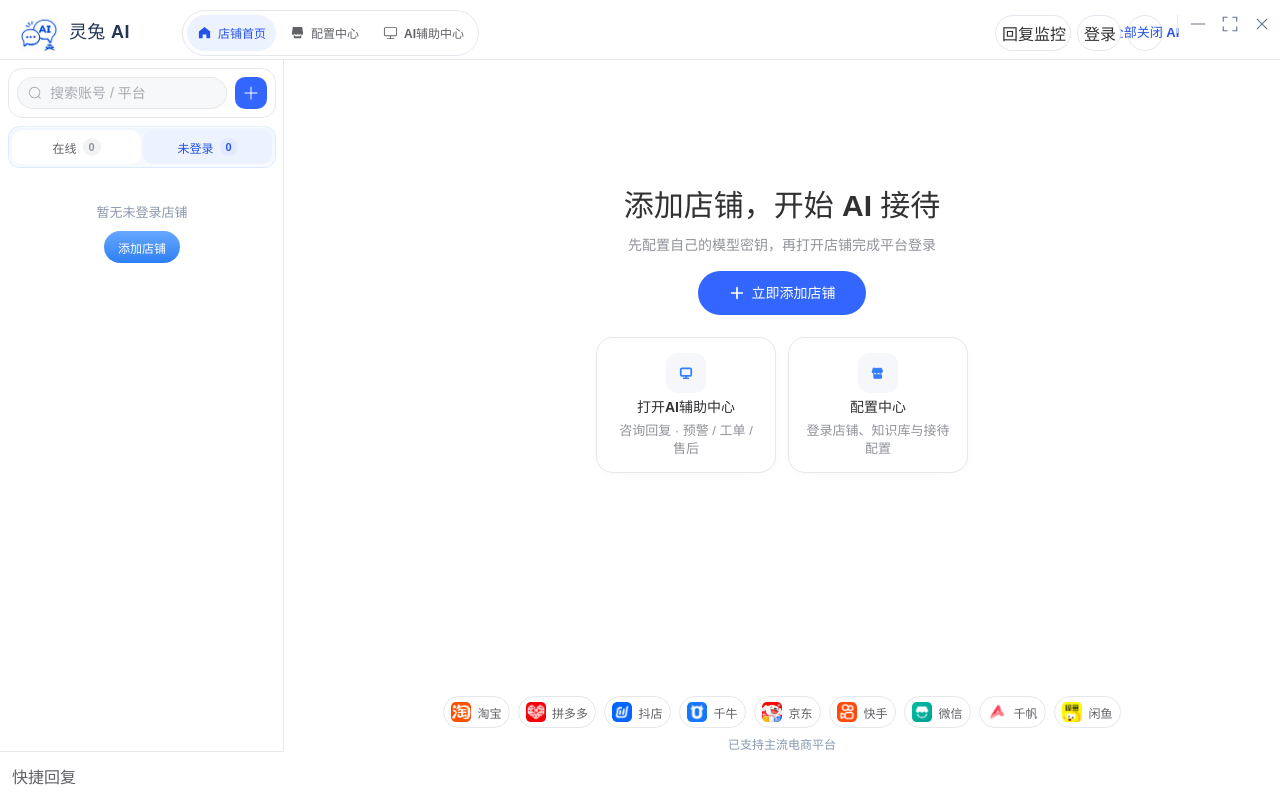
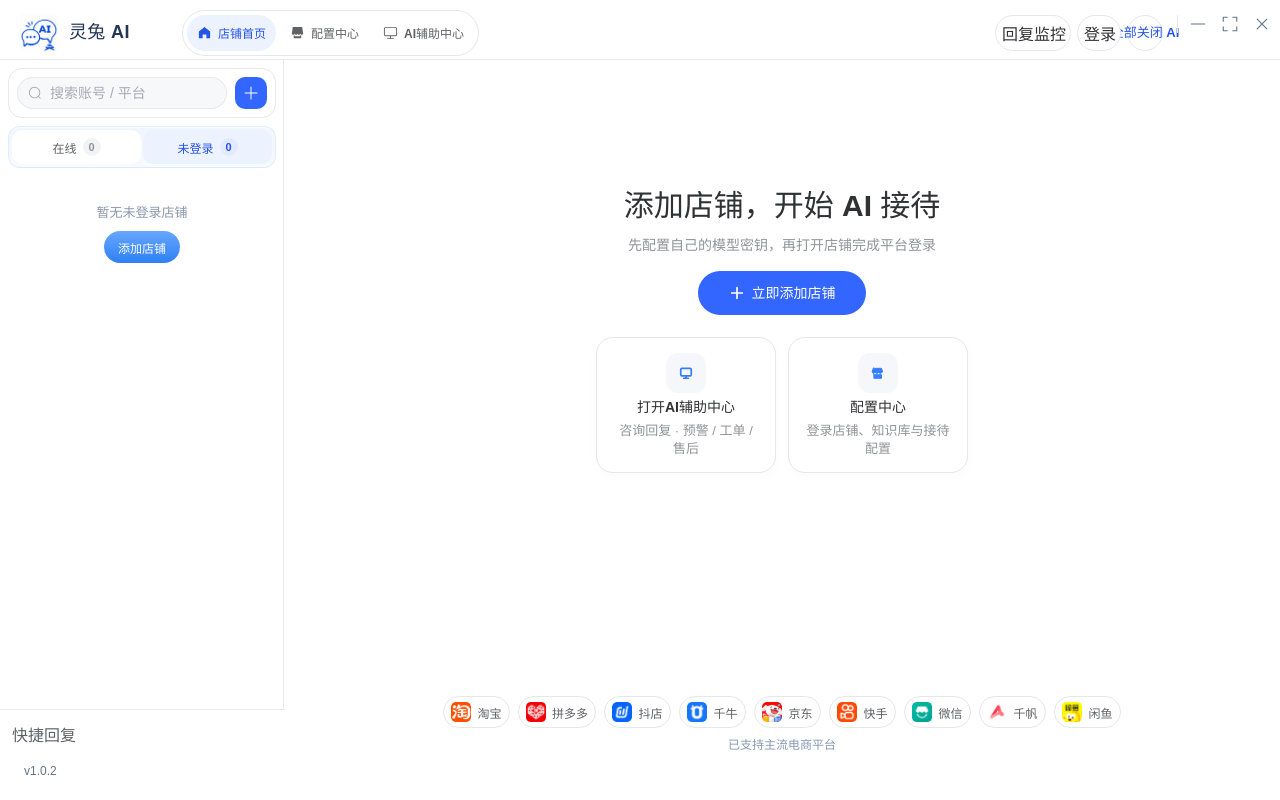
Before and after one commit to 907609732/LTTLT-AI-Customer-Service, a Vue app: page / in a window 1280 px wide. Built offline with nearby package versions, Linux system fonts and the light colour scheme.

Commit message:
feat: display build version in lower-left sidebar and bump to 1.0.2

```diff
--- a/package.json
+++ b/package.json
@@ -1,6 +1,6 @@
 {
   "name": "lingtu-ai",
-  "version": "1.0.1",
+  "version": "1.0.2",
   "private": true,
   "description": "灵兔 AI · 本机模型 Key 与可选托管服务的电商客服桌面端",
   "main": "dist-electron/main.cjs",
--- a/src/app/layouts/MainLayout.vue
+++ b/src/app/layouts/MainLayout.vue
@@ -2,6 +2,7 @@
 import { computed, onBeforeUnmount, ref, watch } from 'vue'
 import { useRoute, useRouter } from 'vue-router'
 import BrandMark from '@/shared/ui/BrandMark.vue'
+import AppVersion from '@/shared/ui/AppVersion.vue'
 import IconHomeFilled from '@/shared/icons/IconHomeFilled.vue'
 import IconShop from '@/shared/icons/IconShop.vue'
 import IconMonitor from '@/shared/icons/IconMonitor.vue'
@@ -365,6 +366,7 @@ async function navigate(path: string) {
         </button>
         <footer class="sidebar-footer">
           <button @click="quickReplyVisible = true">快捷回复</button>
+          <AppVersion />
         </footer>
       </aside>
       <main class="workbench-main" :inert="setup.visible"><router-view /></main>
@@ -374,6 +376,12 @@ async function navigate(path: string) {
   </div>
 </template>
 <style scoped>
+.sidebar-footer {
+  flex-wrap: wrap;
+}
+.sidebar-footer :deep(.app-version) {
+  flex-basis: 100%;
+}
 .workbench-main {
   flex: 1;
   min-width: 0;
--- a/src/app/layouts/ShopManageView.vue
+++ b/src/app/layouts/ShopManageView.vue
@@ -7,6 +7,7 @@
 import { computed, ref } from 'vue'
 import { useRoute, useRouter } from 'vue-router'
 import BrandMark from '@/shared/ui/BrandMark.vue'
+import AppVersion from '@/shared/ui/AppVersion.vue'
 import { notifyUnavailable } from '@/shared/ui/feedback'
 import { navGroups, panelRegistry, isPanelKey, type PanelKey, type NavItem } from '../navigation'
 const router = useRouter(),
@@ -165,6 +166,7 @@ function goHome() {
               </span>
             </button>
           </div>
+          <AppVersion />
         </aside>
 
         <main class="main" data-v-105c9fec="">
--- a/src/env.d.ts
+++ b/src/env.d.ts
@@ -1,6 +1,7 @@
 import type { DesktopApi, RenderError } from './shared/contracts/desktop'
 
 declare global {
+  const __APP_VERSION__: string
   interface Window {
     yunduoDesktop?: DesktopApi
     __vueErrors?: RenderError[]
--- /dev/null
+++ b/src/shared/ui/AppVersion.vue
@@ -0,0 +1,24 @@
+<script setup lang="ts">
+const version = __APP_VERSION__
+</script>
+
+<template>
+  <span class="app-version" :title="`当前软件版本 v${version}`" aria-label="软件版本"
+    >v{{ version }}</span
+  >
+</template>
+
+<style scoped>
+.app-version {
+  display: block;
+  flex: 0 0 auto;
+  box-sizing: border-box;
+  padding: 8px 12px;
+  color: #64748b;
+  font-size: 12px;
+  line-height: 18px;
+  font-variant-numeric: tabular-nums;
+  white-space: nowrap;
+  user-select: text;
+}
+</style>
--- a/vite.config.ts
+++ b/vite.config.ts
@@ -1,10 +1,16 @@
 import { defineConfig } from 'vitest/config'
 import vue from '@vitejs/plugin-vue'
 import { fileURLToPath, URL } from 'node:url'
+import { readFileSync } from 'node:fs'
+
+const { version } = JSON.parse(
+  readFileSync(new URL('./package.json', import.meta.url), 'utf8'),
+) as { version: string }
 
 export default defineConfig({
   base: './',
   plugins: [vue()],
+  define: { __APP_VERSION__: JSON.stringify(version) },
   resolve: { alias: { '@': fileURLToPath(new URL('./src', import.meta.url)) } },
   server: { host: '127.0.0.1', port: 5173, strictPort: true },
   build: { outDir: 'dist', assetsDir: 'assets' },
```
Also changed, not shown: 4 other files (tests, documents, lock files or other folders).
